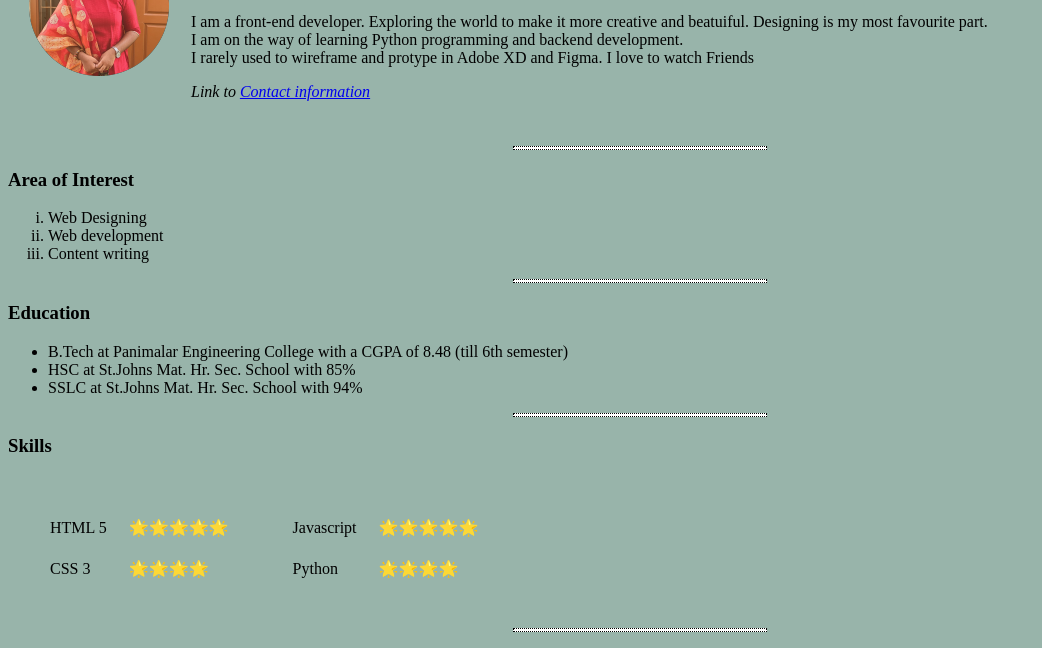
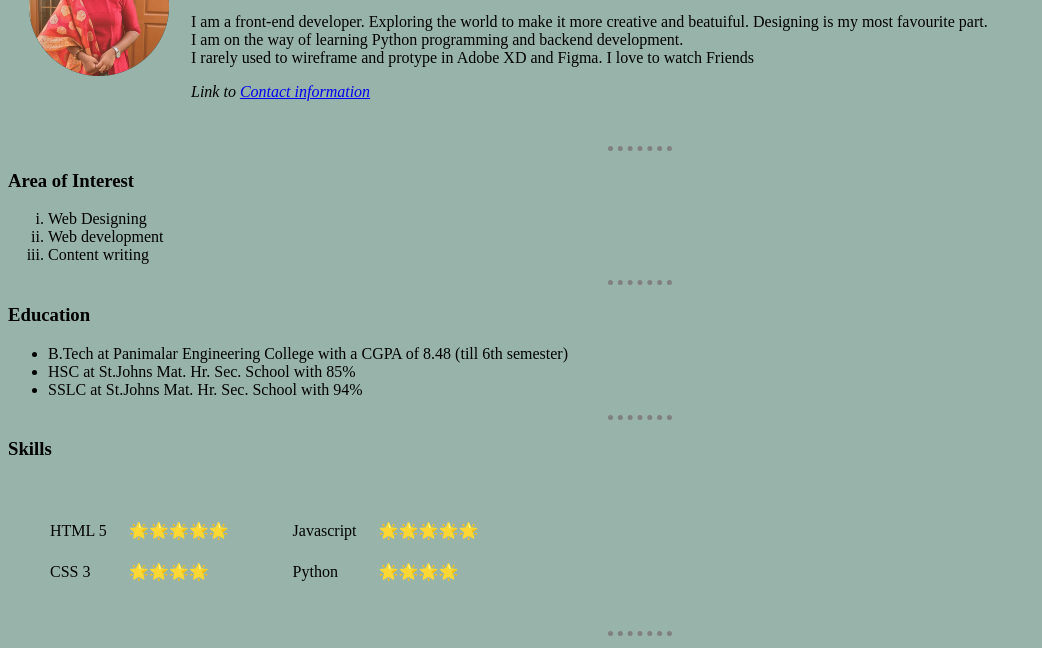
Before and after one commit to kathrinesathi/2021-web-development-bootcamp, a plain HTML site: page CSS/index.html in a window 1280 px wide. Shown: the part 130-778 px from the top of the page, without its empty margins (0-1042 px from the left). Drawn offline with Linux system fonts and the light colour scheme.

Commit message:
internal css

```diff
--- a/CSS/index.html
+++ b/CSS/index.html
@@ -11,10 +11,11 @@
         background-color:#98B4AA;
     }
     hr{
-        background-color:white;
-        border-style:dotted;
-        height:2px;
-        width:20%;
+        border-style:none;
+        border-top-style:dotted;
+        border-color:grey;
+        border-width:5px;
+        width:5%;
     }
 </style>
 <body>
```
